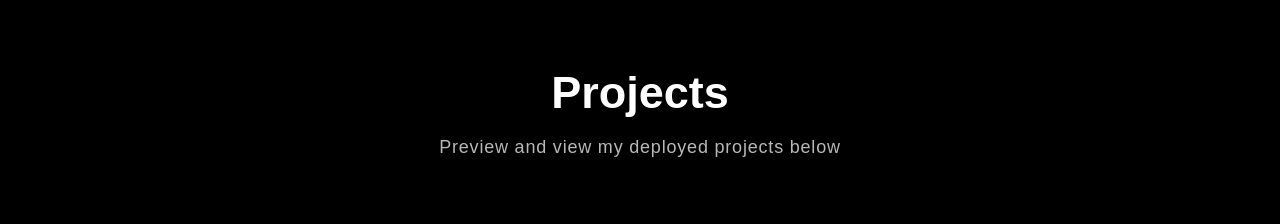
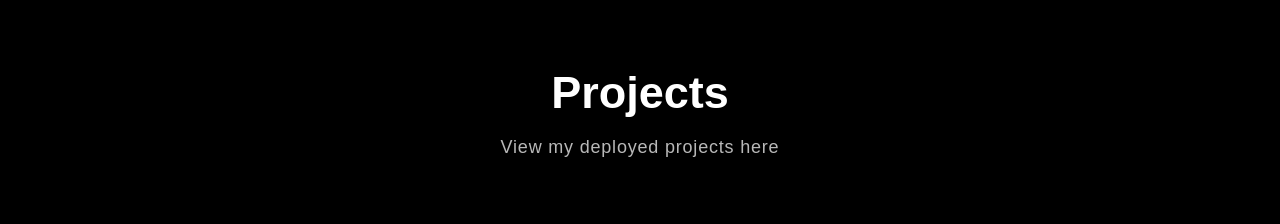
Before and after one commit to Graehm/portfolio, a React (Create React App) app: page / in a window 1280 px wide. Shown: the part 1260-1484 px from the top of the page. Built offline with nearby package versions, Linux system fonts and the light colour scheme.

Commit message:
prject messaging

```diff
--- a/src/components/Projects.js
+++ b/src/components/Projects.js
@@ -43,7 +43,7 @@ export const Projects = () => {
                 {({ isVisible }) =>
                 <div className={isVisible ? "animate__animated animate__fadeIn": ""} >
                   <h2>Projects</h2>
-                  <p>Preview and view my deployed projects below</p>
+                  <p>View my deployed projects here</p>
                   <Tab.Container id="projects-tabs" defaultActiveKey="first">
                     <Nav variant="pills" className="nav-pills mb-5 justify-content-center align-items-center" id="pills-tab"></Nav>
                     <Tab.Content id="slideInUp" className={isVisible ? "animate__animated animate__slideInUp" : ""}>
```
